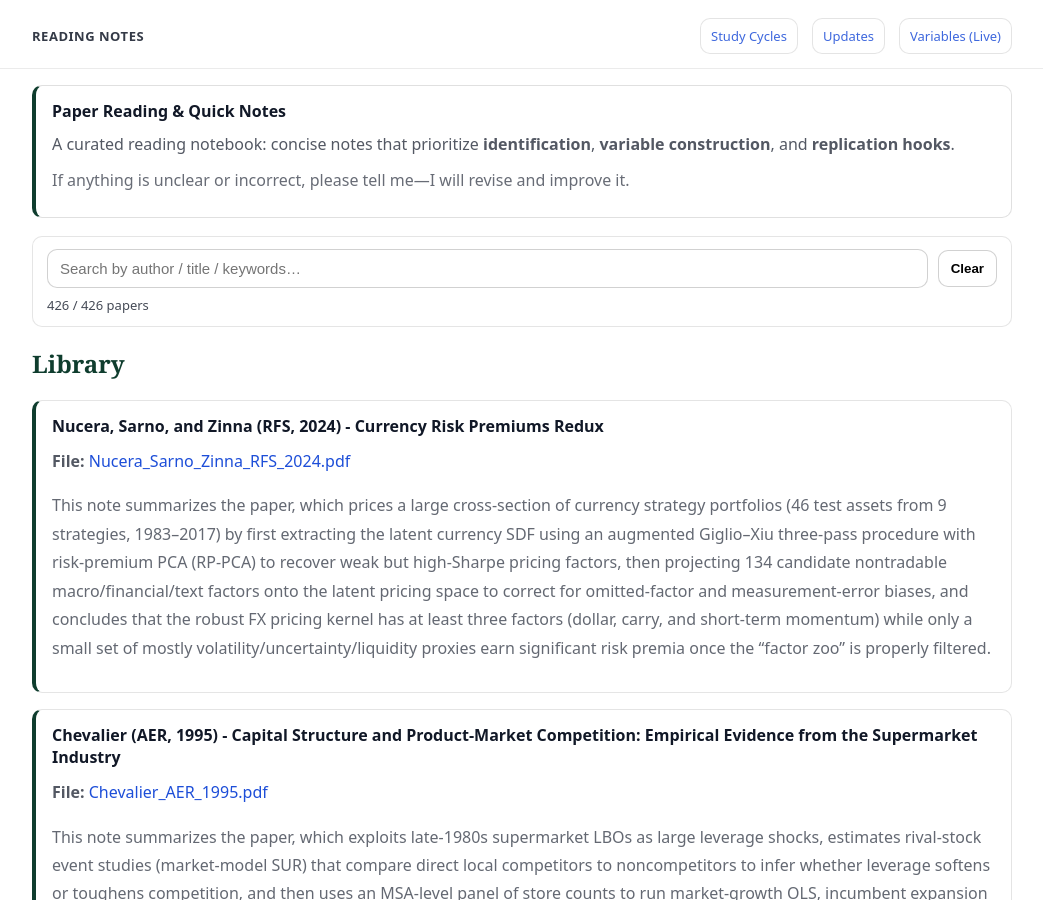
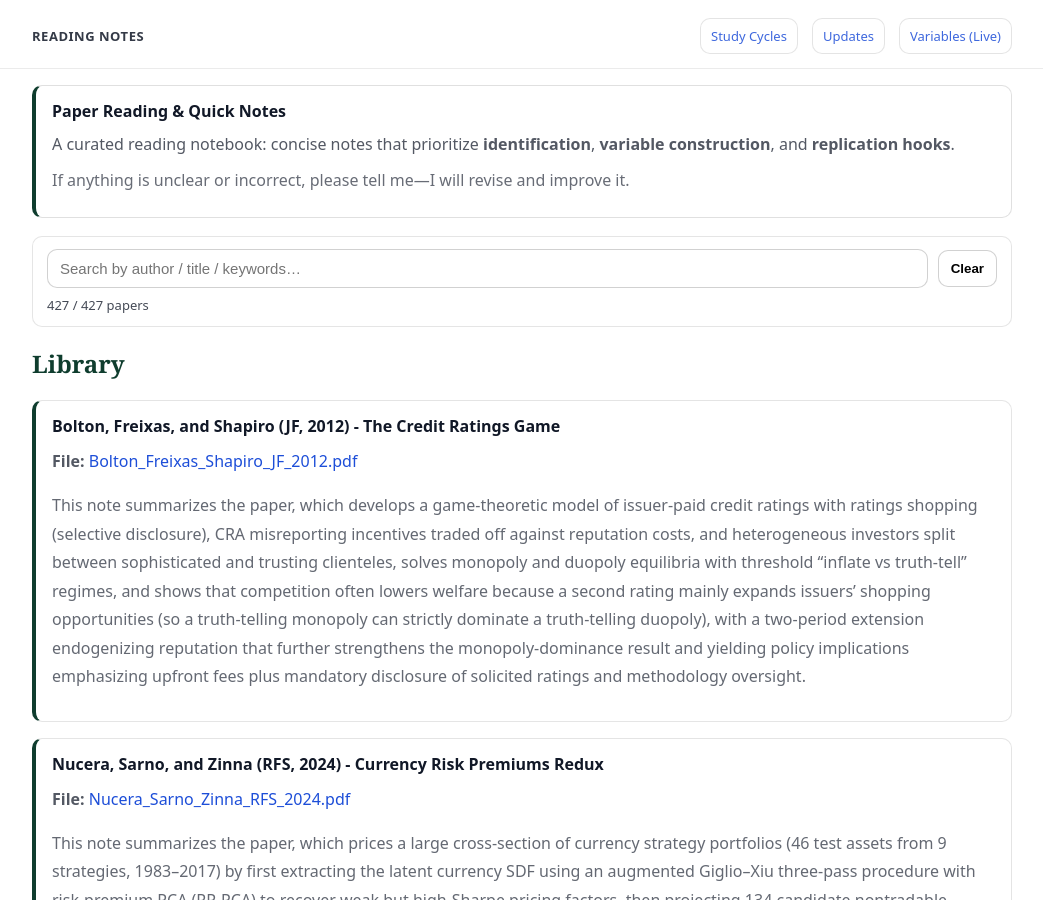
Before and after one commit to yaxinzn/study-archive, a Jekyll site: the page built from reading/index.md, in a window 1280 px wide and 900 px high. Shown: the whole window, without its empty margins (118-1161 px from the left). Built offline with Jekyll 4.4.1, drawn with Linux system fonts in a browser that asks for light colours.

Commit message:
Reading: add/update Bolton_Freixas_Shapiro_JF_2012.pdf

```diff
--- a/_data/reading.yml
+++ b/_data/reading.yml
@@ -1,3 +1,7 @@
+- title: "Bolton, Freixas, and Shapiro (JF, 2012) - The Credit Ratings Game"
+  file: "Bolton_Freixas_Shapiro_JF_2012.pdf"
+  desc: "This note summarizes the paper, which develops a game-theoretic model of issuer-paid credit ratings with ratings shopping (selective disclosure), CRA misreporting incentives traded off against reputation costs, and heterogeneous investors split between sophisticated and trusting clienteles, solves monopoly and duopoly equilibria with threshold “inflate vs truth-tell” regimes, and shows that competition often lowers welfare because a second rating mainly expands issuers’ shopping opportunities (so a truth-telling monopoly can strictly dominate a truth-telling duopoly), with a two-period extension endogenizing reputation that further strengthens the monopoly-dominance result and yielding policy implications emphasizing upfront fees plus mandatory disclosure of solicited ratings and methodology oversight."
+
 - title: "Nucera, Sarno, and Zinna (RFS, 2024) - Currency Risk Premiums Redux"
   file: "Nucera_Sarno_Zinna_RFS_2024.pdf"
   desc: "This note summarizes the paper, which prices a large cross-section of currency strategy portfolios (46 test assets from 9 strategies, 1983–2017) by first extracting the latent currency SDF using an augmented Giglio–Xiu three-pass procedure with risk-premium PCA (RP-PCA) to recover weak but high-Sharpe pricing factors, then projecting 134 candidate nontradable macro/financial/text factors onto the latent pricing space to correct for omitted-factor and measurement-error biases, and concludes that the robust FX pricing kernel has at least three factors (dollar, carry, and short-term momentum) while only a small set of mostly volatility/uncertainty/liquidity proxies earn significant risk premia once the “factor zoo” is properly filtered."
```
Also changed, not shown: 1 other file.
